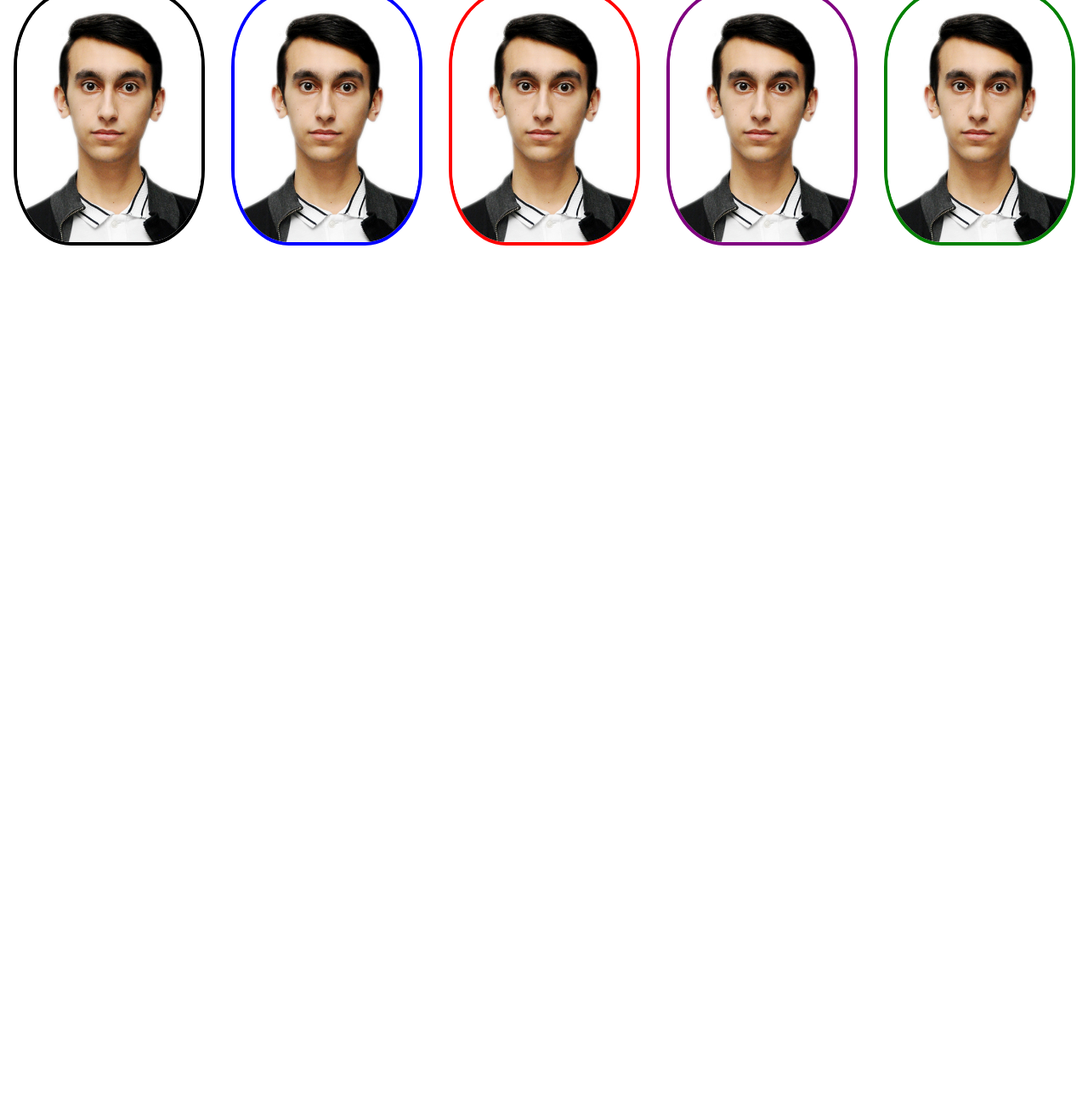
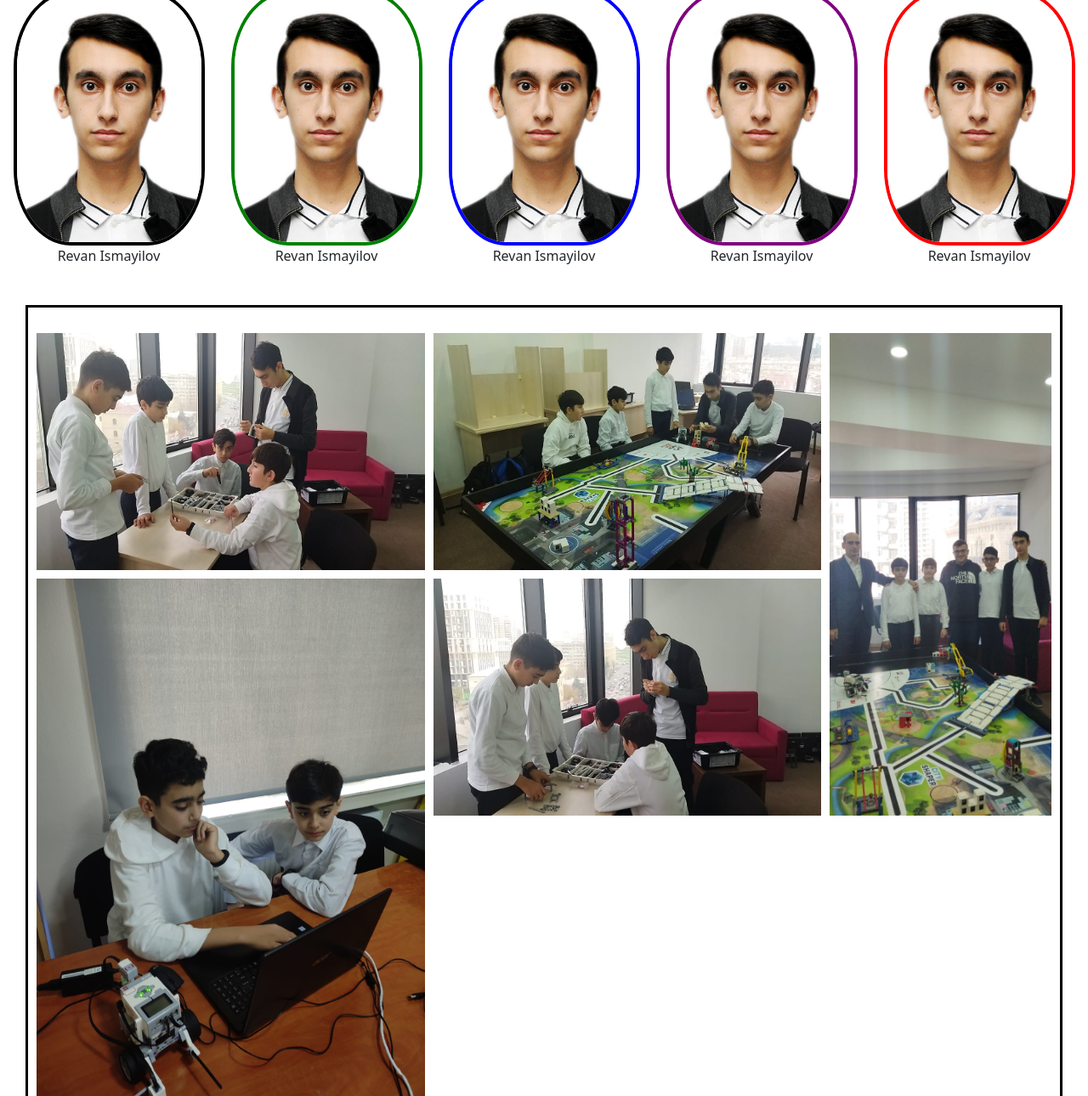
Before and after one commit to RevanMardagh/RG, a plain HTML site: page index.html in a window 1280 px wide. Shown: the part 147-1437 px from the top of the page at 85% size. Before the commit the page ends 800 px from the top, so only its background shows below. Drawn offline with nearby package versions, Linux system fonts and the light colour scheme.

Commit message:
additions

```diff
--- a/index.html
+++ b/index.html
@@ -27,24 +27,56 @@
       </div>
     </nav>
 
-    <section class="rev-section">
+    <section class="people-section">
       <h1 class="rev-h1">Üzvlərimiz:</h1>
       <div class="rev-people">
+        <div class="person-frame">
           <div class="rev-img-frame">
             <img src="img/revan.jpg" alt="" />
           </div>
+          <p>Revan Ismayilov</p>
+        </div>
+        <div class="person-frame">
+          <div style="border-color: green" class="rev-img-frame">
+            <img src="img/revan.jpg" alt="" />
+          </div>
+          <p>Revan Ismayilov</p>
+        </div>
+        <div class="person-frame">
           <div style="border-color: blue" class="rev-img-frame">
             <img src="img/revan.jpg" alt="" />
           </div>
+          <p>Revan Ismayilov</p>
+        </div>
+        <div class="person-frame">
+          <div style="border-color: purple" class="rev-img-frame">
+            <img src="img/revan.jpg" alt="" />
+          </div>
+          <p>Revan Ismayilov</p>
+        </div>
+        <div class="person-frame">
           <div style="border-color: red" class="rev-img-frame">
             <img src="img/revan.jpg" alt="" />
           </div>
-        <div style="border-color: purple" class="rev-img-frame">
-          <img src="img/revan.jpg" alt="" />
+          <p>Revan Ismayilov</p>
         </div>
-        <div style="border-color: green" class="rev-img-frame">
-          <img src="img/revan.jpg" alt="" />
       </div>
+    </section>
+    <section class="rev-section section-work">
+      <div class="rev-img-frame">
+        <img src="img/working.jpg" alt="" />
+      </div>
+      <div class="rev-img-frame">
+        <img src="img/working_2.jpg" alt="" />
+      </div>
+      <div class="rev-img-frame portrait-1">
+        <img src="img/group photo.jpg" alt="" />
+      </div>
+      <div class="rev-img-frame portrait-2">
+        <img src="img/omar_cingiz.jpg" alt="" />
+      </div>
+      <div class="rev-img-frame">
+        <img src="img/working_3.jpg" alt="" />
       </div>
     </section>
 
--- a/style.css
+++ b/style.css
@@ -2,7 +2,11 @@
   scroll-behavior: smooth;
 }
 
-.rev-section {
+/* body {
+  background-color: maroon ;
+} */
+
+.people-section {
   margin-top: 80px;
   display: flex;
   flex-direction: column;
@@ -17,7 +21,7 @@
   justify-content: space-around;
 }
 
-.rev-img-frame {
+.rev-people .rev-img-frame {
   height: 300px;
   width: 225px;
   border: 4px solid black;
@@ -28,7 +32,44 @@
   overflow: hidden;
 }
 
-.rev-img-frame img {
+.rev-people .rev-img-frame img {
   width: 100%;
   height: 100%;
 }
+
+.person-frame {
+  display: flex;
+  flex-direction: column;
+  align-items: center;
+}
+
+/* .section-work .rev-img-frame {
+  height: auto;
+  width: 44%;
+} */
+
+.section-work {
+  padding: 30px 10px;
+  margin: 30px;
+  /* height: 100vh; */
+  border: 3px solid black;
+  display: grid;
+  gap: 10px;
+  grid-template-columns: 7fr 7fr 4fr;
+  grid-template-rows: repeat(3, auto);
+}
+
+.rev-img-frame img {
+  height: 100%;
+  width: 100%;
+}
+
+.rev-img-frame.portrait-1 {
+  grid-row: 1/3;
+  grid-column: 3/4;
+}
+
+.rev-img-frame.portrait-2 {
+  grid-row: 2/4;
+  /* grid-column: 2/4; */
+}
```
Also changed, not shown: img/a-omer_rg.jpg (added), img/group photo.jpg (added), img/omar_cingiz.jpg (added), img/working.jpg (added), img/working_2.jpg (added), img/working_3.jpg (added). Lines whose indentation alone changed are shown as unchanged.
